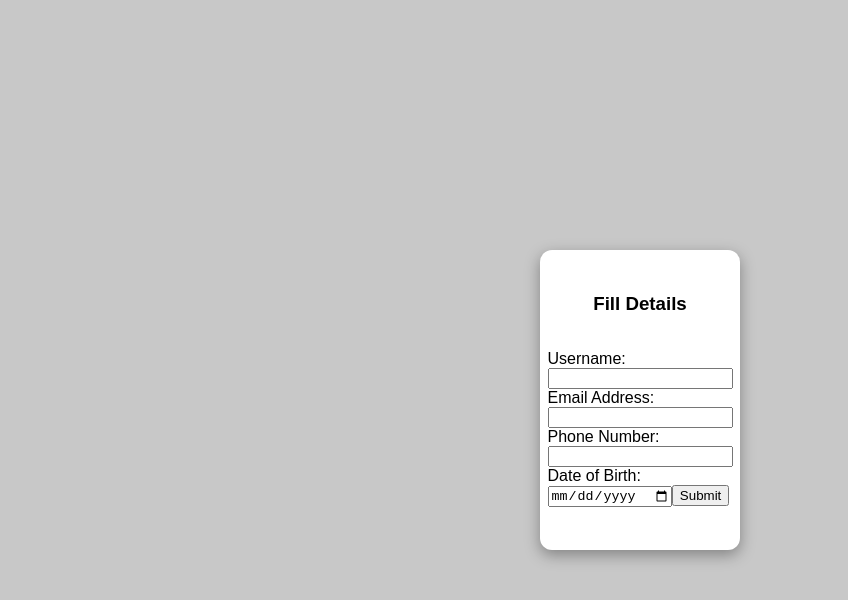
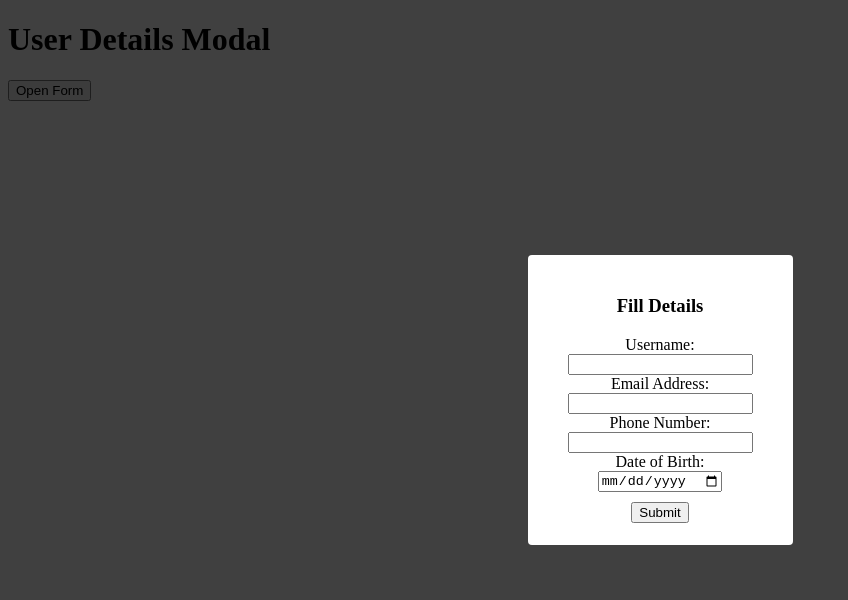
Before and after one commit to saurabhgunjal1/Xmodal, a React (Vite) app: page / in a window 1280 px wide. Both pictures are taken after a click on the button "Open Form". Shown: the top 600 px of the page, without its empty margins (0-848 px from the left). Built offline with nearby package versions, Linux system fonts and the light colour scheme.

Commit message:
2 commit

```diff
--- a/src/App.jsx
+++ b/src/App.jsx
@@ -1,17 +1,93 @@
-import { useState } from "react";
+import React, { useState } from "react";
 import Modal from "react-modal";
-import "./App.css";
-import ModalForm from "./modal";
+import "./modal.css";
 
-function App() {
-  const [openModal, setOpenModal] = useState(false);
+Modal.setAppElement("#root");
+
+export default function App() {
+  const [open, setOpen] = useState(false);
+
+  const handleOpen = () => {
+    setOpen(true);
+  };
+
+  const handleClose = () => {
+    setOpen(false);
+  };
+
+  const handleSubmit = (e) => {
+    e.preventDefault(); // Prevent the default form submission
+
+    const username = e.target.username.value;
+    const useremail = e.target.useremail.value;
+    const usernumber = e.target.usernumber.value;
+    const userDob = e.target.userDob.value;
+
+    // Check if any field is empty
+    if (!username || !useremail || !usernumber || !userDob) {
+      alert("All fields are required!");
+      return;
+    }
+
+    // Check if the email format is valid
+    const emailRegex = /^[^\s@]+@[^\s@]+\.[^\s@]+$/;
+    if (!emailRegex.test(useremail)) {
+      alert("Invalid email. Please check your email address.");
+      return;
+    }
+
+    // Check if the phone number is 10 digits long
+    if (!/^\d{10}$/.test(usernumber)) {
+      alert("Invalid phone number. Please enter a 10-digit phone number.");
+      return;
+    }
+
+    // Check if the date of birth is a future date
+    const dobDate = new Date(userDob);
+    const today = new Date();
+    if (dobDate > today) {
+      alert("Invalid date of birth. Please enter a valid date.");
+      return;
+    }
+
+    // If all validations pass, close the modal
+    handleClose();
+  };
+
   return (
-    <div className="App">
+    <div>
       <h1>User Details Modal</h1>
-      <button onClick={() => setOpenModal(true)}>Open Form</button>
-      {openModal && <ModalForm closeModal={setOpenModal} />}
+      <button type="button" onClick={handleOpen}>
+        Open Form
+      </button>
+
+      <Modal
+        isOpen={open}
+        onRequestClose={handleClose}
+        className="modal"
+        overlayClassName="modal-overlay"
+      >
+        <div className="modal-content">
+          <h3>Fill Details</h3>
+          <form onSubmit={handleSubmit} className="modalform">
+            <label htmlFor="username">Username:</label>
+            <input type="text" name="username" id="username" required />
+
+            <label htmlFor="useremail">Email Address:</label>
+            <input type="email" name="useremail" id="email" required />
+
+            <label htmlFor="usernumber">Phone Number:</label>
+            <input type="text" name="usernumber" id="phone" required />
+
+            <label htmlFor="userDob">Date of Birth:</label>
+            <input type="date" name="userDob" id="dob" required />
+
+            <button type="submit" className="submit-button">
+              Submit
+            </button>
+          </form>
+        </div>
+      </Modal>
     </div>
   );
 }
-
-export default App;
--- a/src/modal.css
+++ b/src/modal.css
@@ -1,26 +1,39 @@
-.modal {
-  width: 100vw;
-  height: 100vh;
-  background-color: rgba(200, 200, 200);
+/* modal.css */
+
+.modal-overlay {
   position: fixed;
+  top: 0;
+  left: 0;
+  right: 0;
+  bottom: 0;
+  background-color: rgba(0, 0, 0, 0.75);
   display: flex;
+  align-items: center;
   justify-content: center;
-  align-items: center;
 }
 
 .modal-content {
   width: 150px;
   height: 250px;
-  border-radius: 12px;
-  background-color: white;
-  box-shadow: rgba(0, 0, 0, 0.35) 0px 5px 15px;
+  background: white;
+  padding: 20px;
+  border-radius: 4px;
+  max-width: 500px;
+  width: 100%;
+  position: relative;
   display: flex;
+  flex-direction: column;
   align-items: center;
-  justify-content: space-around;
-  flex-direction: column;
-  padding: 25px;
+  justify-content: center;
 }
 
-.modal-content > h3 {
-  margin: 0px;
+.modalform {
+  display: flex;
+  flex-direction: column;
+  align-items: center;
+  justify-content: center;
 }
+
+.submit-button {
+  margin-top: 10px;
+}
```
